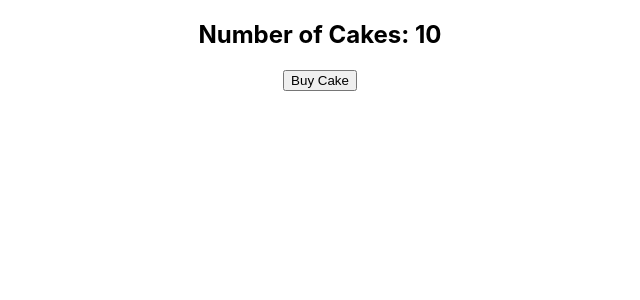
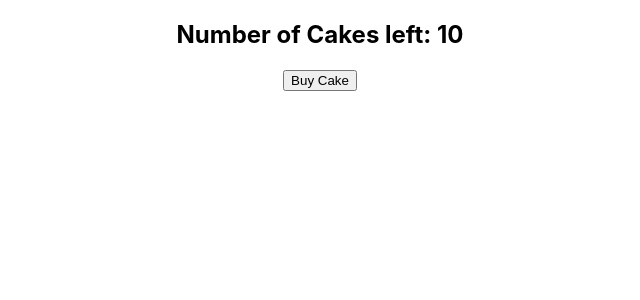
Before and after one commit to AkashB22/react-beginners-tutorial, a React (Create React App) app in the folder react-redux/: page / in a window 1280 px wide. Shown: the top 300 px of the page, without its empty margins (320-960 px from the left). Built offline with nearby package versions, Linux system fonts and the light colour scheme.

Commit message:
made same desp changes

```diff
--- a/react-redux/src/components/CakeComponent.js
+++ b/react-redux/src/components/CakeComponent.js
@@ -5,7 +5,7 @@ import {buyCake} from './redux/cakes/cakesAction';
 function CakeComponent(props) {
     return (
         <div>
-            <h2>Number of Cakes: {props.numOfCakes}</h2>
+            <h2>Number of Cakes left: {props.numOfCakes}</h2>
             <button onClick={props.buyCake}>Buy Cake</button>
         </div>
     )
```
